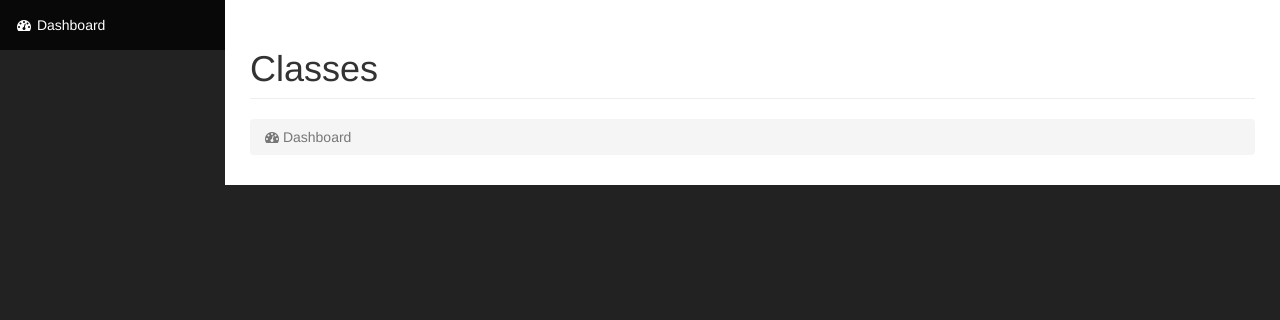
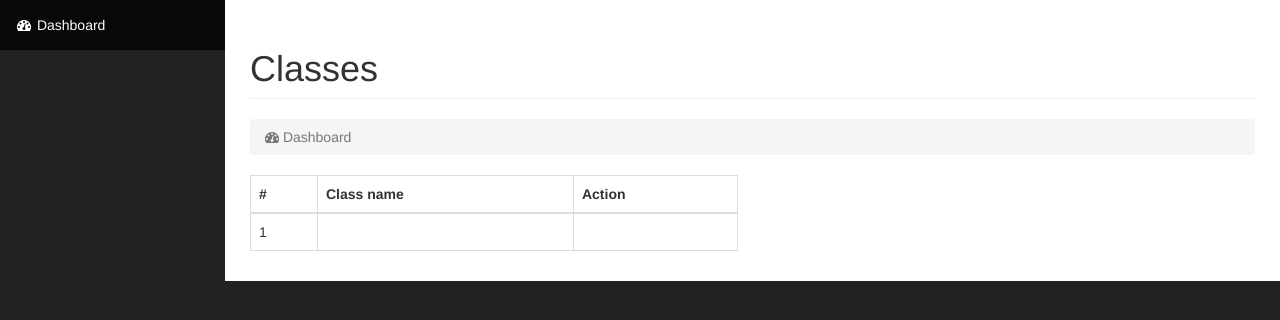
Before and after one commit to CodecoolKrakow20161/ccms, a Flask app: page /classes/ in a window 1280 px wide. Shown: the part 51-371 px from the top of the page. Run offline with Flask 2, Linux system fonts and the light colour scheme; tables that the repository leaves empty hold one stand-in row (values such as "Sample post"); some libraries are stand-ins or nearby versions.

Commit message:
List of classes

```diff
--- a/app/mod_classes/controllers.py
+++ b/app/mod_classes/controllers.py
@@ -1,4 +1,6 @@
 from flask import Blueprint, render_template
+from app import db
+from app.mod_classes.models import Klass
 
 # Define the blueprint: 'people', set its url prefix: app.url/people
 mod_classes = Blueprint('classes', __name__, url_prefix='/classes')
@@ -6,4 +8,5 @@
 # Set the route and accepted methods
 @mod_classes.route('/', methods=['GET'])
 def index():
-    return render_template('classes/index.html')
+    klasses = Klass.query.all()
+    return render_template('classes/index.html', klasses=klasses)
--- a/app/templates/classes/index.html
+++ b/app/templates/classes/index.html
@@ -1,4 +1,30 @@
 {% extends "layout.html" %}
 {% block page_title %}Classes{% endblock %}
 {% block body %}
+
+<div class="row">
+    <div class="col-lg-6">
+        <div class="table-responsive">
+            <table class="table table-bordered table-hover">
+                <thead>
+                    <tr>
+                        <th>#</th>
+                        <th>Class name</th>
+                        <th>Action</th>
+                    </tr>
+                </thead>
+                <tbody>
+                {% for klass in klasses %}
+                    <tr>
+                        <td>1</td>
+                        <td></td>
+                        <td></td>
+                    </tr>
+                {% endfor %}
+                </tbody>
+            </table>
+        </div>
+    </div>
+</div>
+
 {% endblock %}
```
